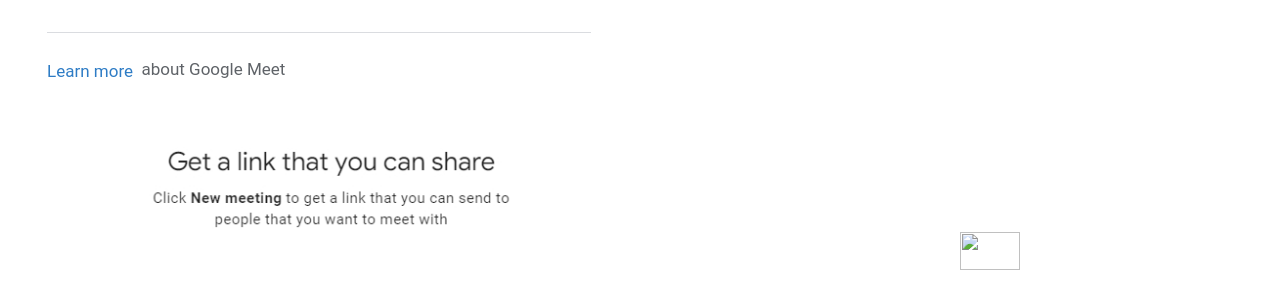
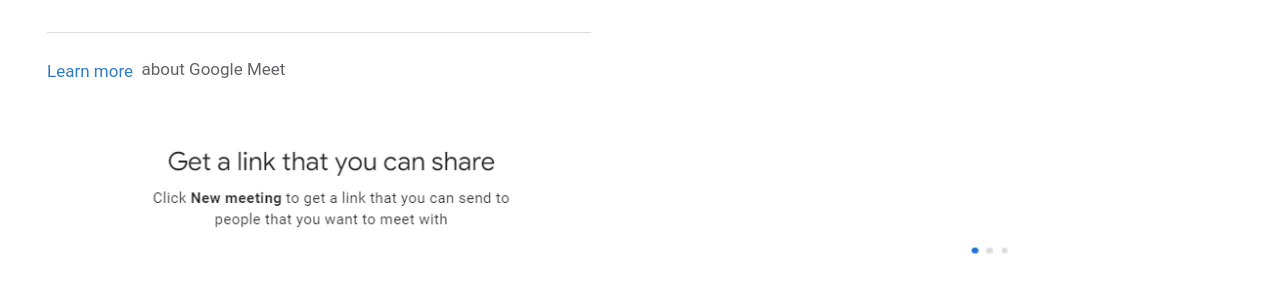
Before and after one commit to AJMALAJU3/GoogleMeet-clone, a plain HTML site: page index.html in a window 1280 px wide. Shown: the part 462-770 px from the top of the page. Drawn offline with nearby package versions, Linux system fonts and the light colour scheme; no server answers.

Commit message:
Update index.html

```diff
--- a/index.html
+++ b/index.html
@@ -148,7 +148,7 @@
 
         <div class="tab">
             <div class="ddtt">
-                <img class="slideC" src="/dot-1.jpeg" alt="" aria-disabled="">
+                <img class="slideC" src="/dot-1.png" alt="" aria-disabled="">
                 <img class="slideC" src="/dot-2.jpeg" alt="">
                 <img class="slideC" src="/dot-3.jpeg" alt="">
             </div>
```
